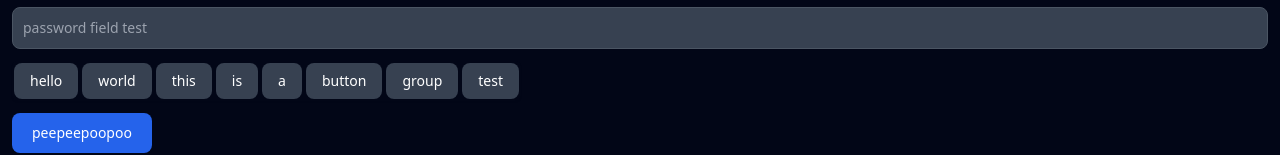
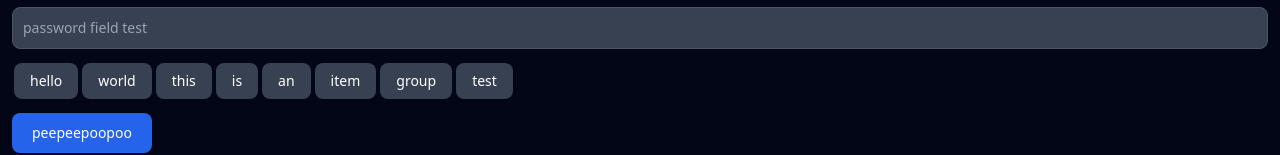
Before and after one commit to maximilianoluci/vue-playground, a Vue app: page / in a window 1280 px wide. Shown: the part 311-466 px from the top of the page. Built offline with nearby package versions, Linux system fonts and the light colour scheme.

Commit message:
change button/dropdown items' type

```diff
--- a/src/components/button/ButtonGroupComponent.vue
+++ b/src/components/button/ButtonGroupComponent.vue
@@ -2,17 +2,17 @@
   <div class="inline-flex rounded-md shadow-sm">
     <button
       v-for="item in items"
-      :key="item"
+      :key="item.value"
       type="button"
       class="px-4 py-2 text-sm font-medium text-gray-900 bg-white hover:bg-gray-100 rounded-lg m-0.5 hover:text-blue-700 focus:z-10 focus:ring-2 focus:ring-blue-700 focus:text-blue-700 dark:bg-gray-700 dark:border-gray-600 dark:text-white dark:hover:text-white dark:hover:bg-gray-600 dark:focus:ring-blue-500 dark:focus:text-white"
     >
-      {{ item }}
+      {{ item.name }}
     </button>
   </div>
 </template>
 
 <script setup lang="ts">
 defineProps<{
-  items?: string[];
+  items: { name: string; value: string }[];
 }>();
 </script>
--- a/src/components/dropdown/DropdownComponent.vue
+++ b/src/components/dropdown/DropdownComponent.vue
@@ -33,11 +33,11 @@
       class="py-2 text-sm text-gray-700 dark:text-gray-200"
       aria-labelledby="dropdownDefaultButton"
     >
-      <li v-for="item in items" :key="item">
+      <li v-for="item in items" :key="item.value">
         <a
           href="#"
           class="block px-4 py-2 hover:bg-gray-100 dark:hover:bg-gray-600 dark:hover:text-white"
-          >{{ item }}</a
+          >{{ item.name }}</a
         >
       </li>
     </ul>
@@ -50,7 +50,7 @@ import type { DropdownOptions, DropdownInterface, InstanceOptions } from "flowbi
 
 defineProps<{
   title?: string;
-  items: string[];
+  items: { name: string; value: string }[];
   hideCaret?: boolean;
 }>();
 
--- a/src/views/HomeView.vue
+++ b/src/views/HomeView.vue
@@ -117,8 +117,25 @@ import DropdownComponent from "@/components/dropdown/DropdownComponent.vue";
 import CheckboxComponent from "@/components/checkbox/CheckboxComponent.vue";
 
 let isDarkMode: boolean = false;
-let buttonItems = ["hello", "world", "this", "is", "a", "button", "group", "test"];
-let dropdownItems = ["hello", "world", "this", "is", "a", "dropdown", "test"];
+const buttonItems = [
+  { name: "hello", value: "hello" },
+  { name: "world", value: "world" },
+  { name: "this", value: "this" },
+  { name: "is", value: "is" },
+  { name: "an", value: "an" },
+  { name: "item", value: "item" },
+  { name: "group", value: "group" },
+  { name: "test", value: "test" },
+];
+const dropdownItems = [
+  { name: "hello", value: "hello" },
+  { name: "world", value: "world" },
+  { name: "this", value: "this" },
+  { name: "is", value: "is" },
+  { name: "a", value: "a" },
+  { name: "dropdown", value: "dropdown" },
+  { name: "test", value: "test" },
+];
 
 function toggleUiMode(): void {
   const htmlElement = document.querySelector("html");
```
